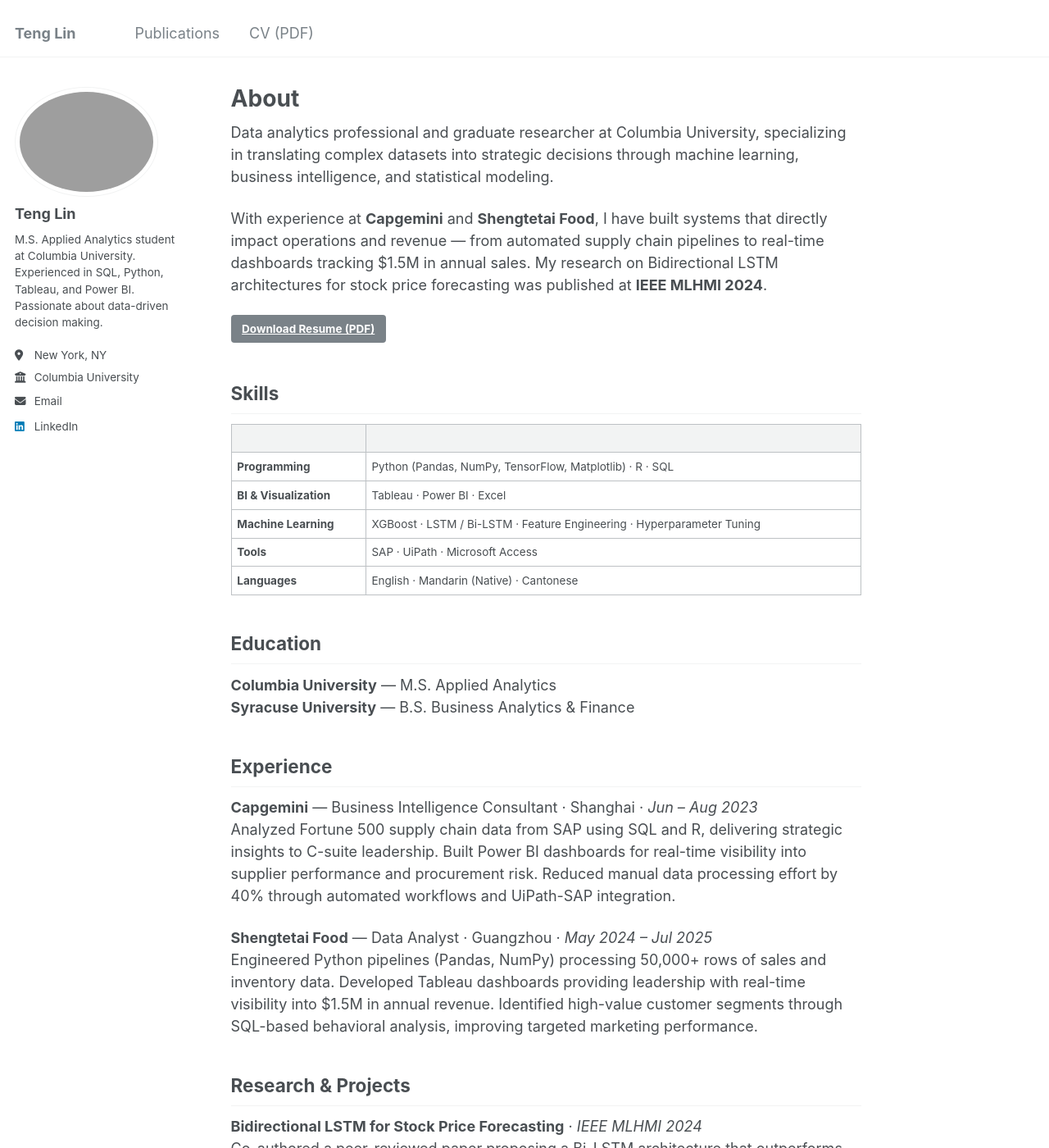
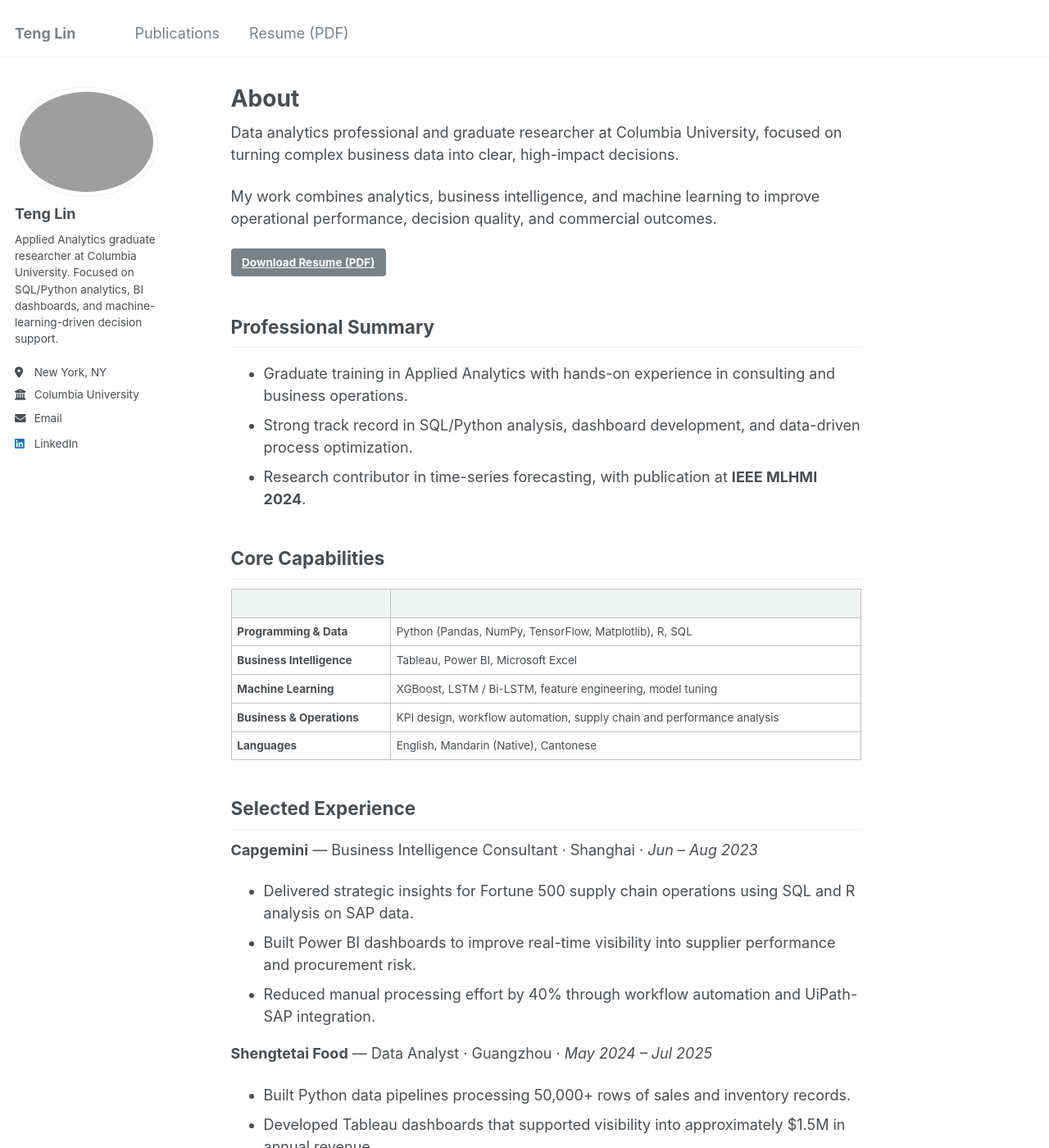
Before and after one commit to tenglin01/tenglin01.github.io, a Jekyll site: the page built from _pages/about.md, in a window 1280 px wide and 1400 px high. Shown: the whole window at 82% size. Built offline with Jekyll 4.4.1, drawn with Linux system fonts in a browser that asks for light colours; some of the changed text lies outside the part shown.

Commit message:
refactor: professionalize site content, remove duplicate CV page, and point nav to resume PDF

```diff
--- a/_config.yml
+++ b/_config.yml
@@ -11,7 +11,7 @@
 title                    : "Teng Lin"
 title_separator          : "-"
 name                     : &name "Teng Lin"
-description              : &description "M.S. Applied Analytics @ Columbia University | Data Analytics | Business Intelligence | Machine Learning"
+description              : &description "Applied Analytics @ Columbia University | Data Analytics, Business Intelligence, and Machine Learning"
 url                      : https://tenglin01.github.io # the base hostname & protocol for your site
 baseurl                  : "" # the subpath of your site, e.g. "/blog"
 repository               : "tenglin01/tenglin01.github.io"
@@ -24,7 +24,7 @@
   avatar           : "profile.jpg"
   name             : "Teng Lin"
   pronouns         : # example: "she/her"
-  bio              : "M.S. Applied Analytics student at Columbia University. Experienced in SQL, Python, Tableau, and Power BI. Passionate about data-driven decision making."
+  bio              : "Applied Analytics graduate researcher at Columbia University. Focused on SQL/Python analytics, BI dashboards, and machine-learning-driven decision support."
   location         : "New York, NY"
   employer         : "Columbia University"
   uri              : # URL
--- a/_data/navigation.yml
+++ b/_data/navigation.yml
@@ -2,5 +2,5 @@
   - title: "Publications"
     url: /publications/
 
-  - title: "CV (PDF)"
+  - title: "Resume (PDF)"
     url: /files/Resume_TENG_LIN.pdf
--- a/_pages/about.md
+++ b/_pages/about.md
@@ -7,39 +7,52 @@
   - /about.html
 ---
 
-Data analytics professional and graduate researcher at Columbia University, specializing in translating complex datasets into strategic decisions through machine learning, business intelligence, and statistical modeling.
+Data analytics professional and graduate researcher at Columbia University, focused on turning complex business data into clear, high-impact decisions.
 
-With experience at **Capgemini** and **Shengtetai Food**, I have built systems that directly impact operations and revenue — from automated supply chain pipelines to real-time dashboards tracking $1.5M in annual sales. My research on Bidirectional LSTM architectures for stock price forecasting was published at **IEEE MLHMI 2024**.
+My work combines analytics, business intelligence, and machine learning to improve operational performance, decision quality, and commercial outcomes.
 
 [Download Resume (PDF)](/files/Resume_TENG_LIN.pdf){: .btn .btn--primary}
 
-## Skills
+## Professional Summary
+
+- Graduate training in Applied Analytics with hands-on experience in consulting and business operations.
+- Strong track record in SQL/Python analysis, dashboard development, and data-driven process optimization.
+- Research contributor in time-series forecasting, with publication at **IEEE MLHMI 2024**.
+
+## Core Capabilities
 
 | | |
 |---|---|
-| **Programming** | Python (Pandas, NumPy, TensorFlow, Matplotlib) · R · SQL |
-| **BI & Visualization** | Tableau · Power BI · Excel |
-| **Machine Learning** | XGBoost · LSTM / Bi-LSTM · Feature Engineering · Hyperparameter Tuning |
-| **Tools** | SAP · UiPath · Microsoft Access |
-| **Languages** | English · Mandarin (Native) · Cantonese |
+| **Programming & Data** | Python (Pandas, NumPy, TensorFlow, Matplotlib), R, SQL |
+| **Business Intelligence** | Tableau, Power BI, Microsoft Excel |
+| **Machine Learning** | XGBoost, LSTM / Bi-LSTM, feature engineering, model tuning |
+| **Business & Operations** | KPI design, workflow automation, supply chain and performance analysis |
+| **Languages** | English, Mandarin (Native), Cantonese |
+
+## Selected Experience
+
+**Capgemini** — Business Intelligence Consultant · Shanghai · *Jun – Aug 2023*
+- Delivered strategic insights for Fortune 500 supply chain operations using SQL and R analysis on SAP data.
+- Built Power BI dashboards to improve real-time visibility into supplier performance and procurement risk.
+- Reduced manual processing effort by 40% through workflow automation and UiPath-SAP integration.
+
+**Shengtetai Food** — Data Analyst · Guangzhou · *May 2024 – Jul 2025*
+- Built Python data pipelines processing 50,000+ rows of sales and inventory records.
+- Developed Tableau dashboards that supported visibility into approximately $1.5M in annual revenue.
+- Improved targeted marketing effectiveness through SQL-based customer behavior analysis.
 
 ## Education
 
 **Columbia University** — M.S. Applied Analytics
 **Syracuse University** — B.S. Business Analytics & Finance
 
-## Experience
-
-**Capgemini** — Business Intelligence Consultant · Shanghai · *Jun – Aug 2023*
-Analyzed Fortune 500 supply chain data from SAP using SQL and R, delivering strategic insights to C-suite leadership. Built Power BI dashboards for real-time visibility into supplier performance and procurement risk. Reduced manual data processing effort by 40% through automated workflows and UiPath-SAP integration.
-
-**Shengtetai Food** — Data Analyst · Guangzhou · *May 2024 – Jul 2025*
-Engineered Python pipelines (Pandas, NumPy) processing 50,000+ rows of sales and inventory data. Developed Tableau dashboards providing leadership with real-time visibility into $1.5M in annual revenue. Identified high-value customer segments through SQL-based behavioral analysis, improving targeted marketing performance.
-
-## Research & Projects
+## Research
 
 **Bidirectional LSTM for Stock Price Forecasting** · *IEEE MLHMI 2024*
-Co-authored a peer-reviewed paper proposing a Bi-LSTM architecture that outperforms standard LSTM for time-series stock prediction across 11 stocks in 8 sectors. Developed an accompanying trading strategy achieving 18% higher returns than a buy-and-hold baseline. [View publication →](/publication/2024-03-14-bidirectional-lstm)
+- Co-authored a peer-reviewed paper proposing a Bi-LSTM architecture outperforming standard LSTM across 11 stocks in 8 sectors.
+- Developed a companion trading strategy achieving 18% higher returns than a buy-and-hold baseline.
+- [View publication](/publication/2024-03-14-bidirectional-lstm)
 
 **Click-Through Rate Prediction** · *Kaggle Competition, 2024*
-Engineered features from ad content, sentiment scores, and audience targeting metadata to train an XGBoost classifier. Reduced RMSE by 33% through hyperparameter tuning, regularization, and cross-validation.
+- Built and tuned an XGBoost pipeline using ad content, sentiment, and audience metadata features.
+- Reduced RMSE by 33% through model tuning, regularization, and cross-validation.
```
Also changed, not shown: _pages/cv.md (deleted, +0 -16 lines), _pages/publications.html (+3 -12 lines).
